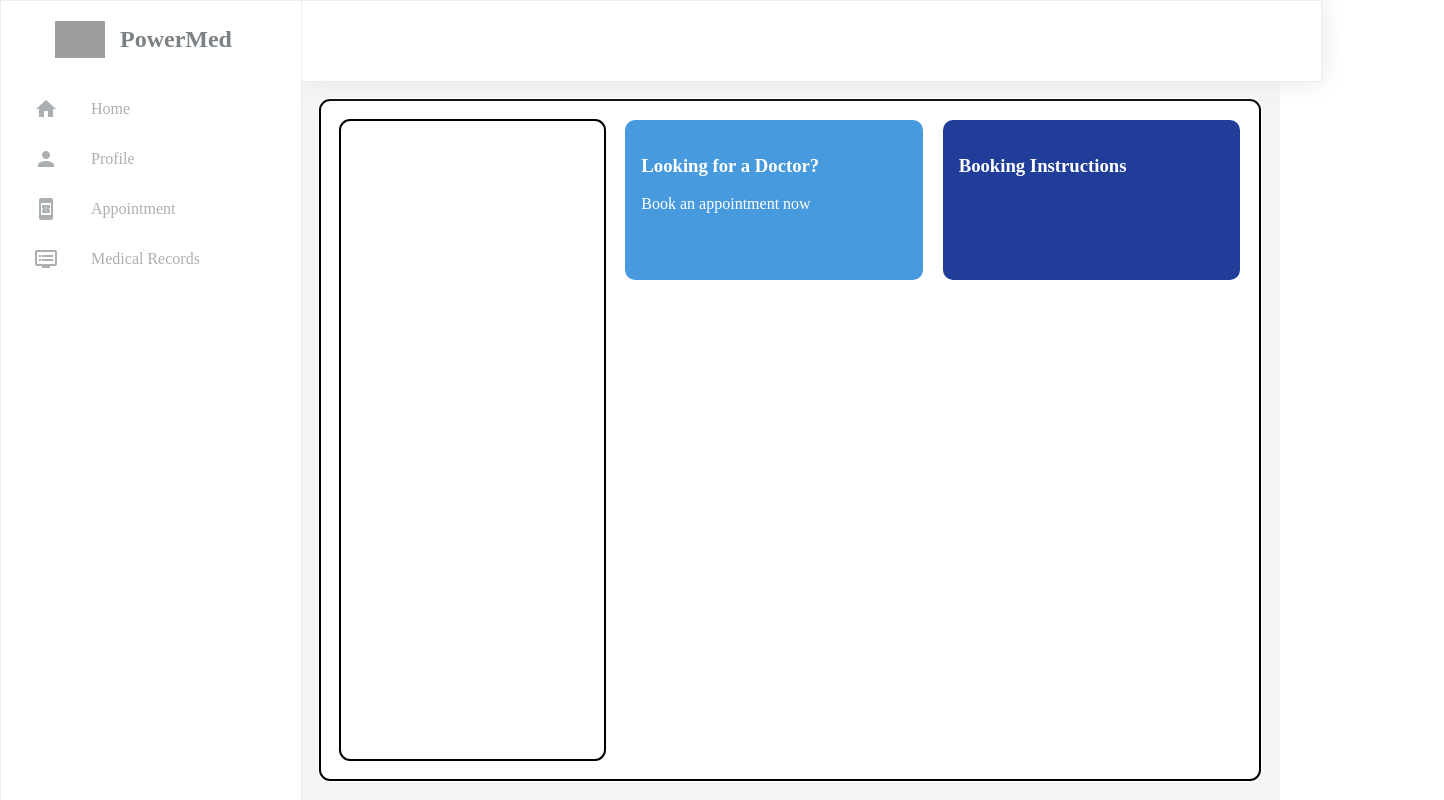
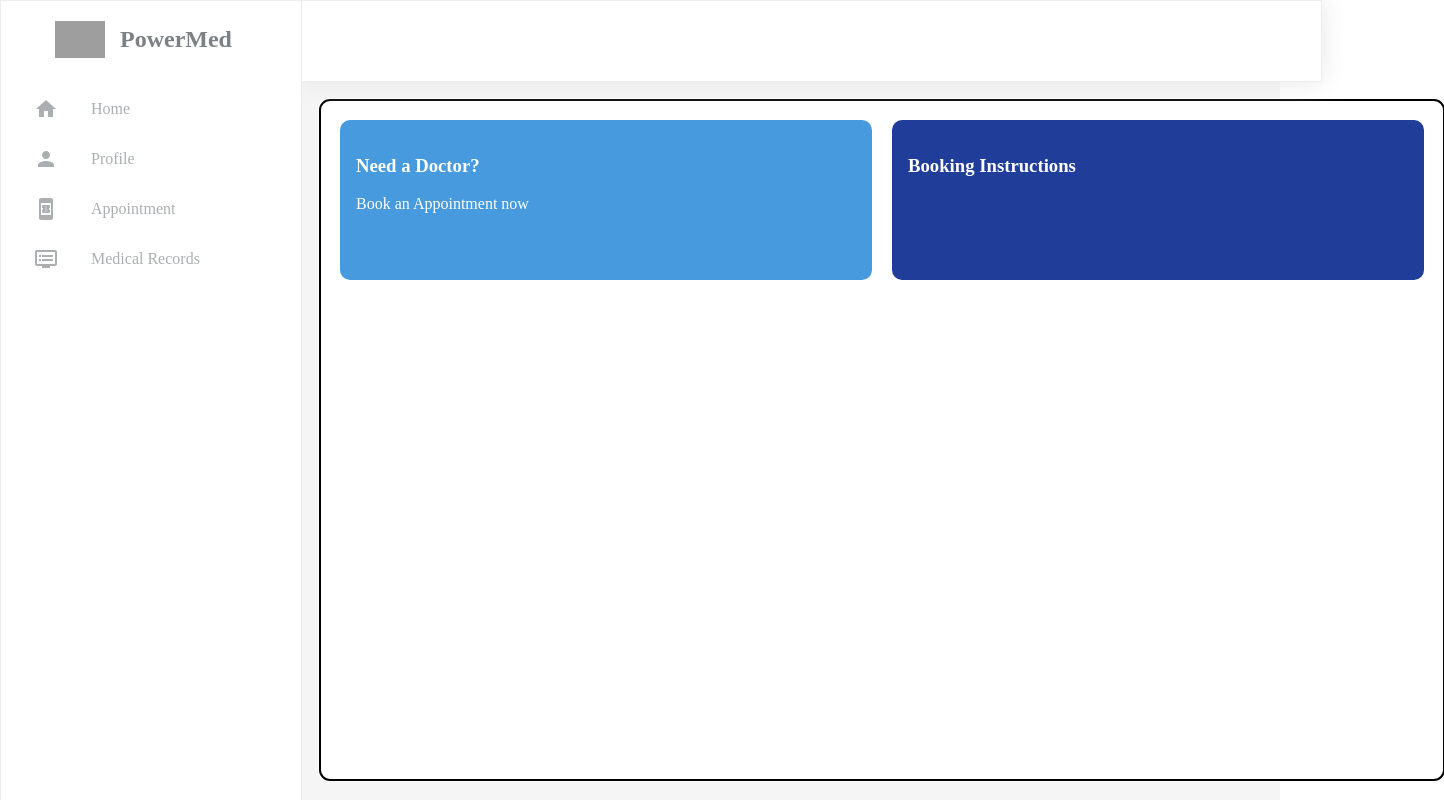
Before and after one commit to RheaRizz/Power_Pat_Girls, a React (Create React App) app in the folder patient-dashboard/: page / in a window 1280 px wide. Shown: the whole page, 1444 px wide, since content can reach past the window. Built offline with nearby package versions, Linux system fonts and the light colour scheme; grey boxes are pictures that could not be loaded.

Commit message:
patient-dashboard, home, user-profile (changes in layout)

```diff
--- a/patient-dashboard/package.json
+++ b/patient-dashboard/package.json
@@ -12,7 +12,7 @@
     "@testing-library/user-event": "^13.5.0",
     "react": "^18.2.0",
     "react-dom": "^18.2.0",
-    "react-scripts": "5.0.1",
+    "react-scripts": "^5.0.1",
     "web-vitals": "^2.1.4"
   },
   "scripts": {
--- a/patient-dashboard/src/App.js
+++ b/patient-dashboard/src/App.js
@@ -2,15 +2,15 @@
 import './App.css';
 import Header from './components/header/header';
 import Sidebar from './components/sidebar/sidebar'
-//import Home from './components/dashboard-home-page/home';
-import UserProfile from './components/user-profile/user-profile'; //<UserProfile />
+import Home from './components/dashboard-home-page/home';
+import UserProfile from './components/user-profile/user-profile';
 
 function App() {
   return (
     <div className='App'>
 			<Header />
 			<Sidebar />
-			<UserProfile />
+			<Home />
     </div>
   )
 }
--- a/patient-dashboard/src/components/dashboard-home-page/home.css
+++ b/patient-dashboard/src/components/dashboard-home-page/home.css
@@ -1,21 +1,50 @@
-.app-content-page {
+.patient-home-page {
   height: auto;
   width: 100%;
   background-color: white;
-  padding: 50px; /* Adjust the padding as needed */
+  padding: 20px; /* Adjust the padding as needed */
   margin: 20px;
   box-sizing: border-box; /* Include padding and border in the element's total width and height */
 	border-radius: 10px;
 	outline: auto;
 	margin-top: 100px;
 	margin-left: 320px;
+	display: flex;
+	flex-wrap: wrap;
 }
 
-.row-one {
-	background-color: greenyellow;
-	width: 30%;
-	border-radius: 10px;
-	padding: 16px;
-	font-family: 'Times New Roman', Times, serif;
-	cursor: pointer;
+.button-row {
+  display: flex;
 }
+
+.appointment-col,
+.booking-col {
+  flex: 1;
+  height: 20%;
+	width: 500px; /* temporary width  because the percentages are not working*/
+  cursor: pointer;
+  border-radius: 10px;
+  position: relative;
+  display: flex;
+  padding: 1rem;
+  color: white;
+  font-family: 'Times New Roman', Times, serif;
+  margin-bottom: 20px;
+}
+
+.appointment-col {
+  background-color: #479ade;
+  margin-right: 20px;
+}
+
+.appointment-col:hover {
+  background-color: #479adef6;
+}
+
+.booking-col {
+  background-color: rgb(32, 61, 153);
+}
+
+.booking-col:hover {
+  background-color: #203c99f5;
+}
--- a/patient-dashboard/src/components/dashboard-home-page/home.js
+++ b/patient-dashboard/src/components/dashboard-home-page/home.js
@@ -2,30 +2,24 @@ import React from "react";
 import './home.css'
 
 function Home() {
-    return(
-        <div className="app-content-page">
-					<div className="row-one">
-						<div className="col-one">
-							<section className="doctor">
-								<div className="text">
-									<h3>Need a Doctor?</h3>
-									<p>Book an appointment now</p>
-								</div>
-							</section>
-						</div>
-					</div>
-					<div className="row-two">
-						<h2 className="section-header">Explore</h2>
-					</div>
-					<div className="row-three">
-						<div className="col-two">
-							<section className="booking">
-								<h3>Booking Instructions</h3>
-							</section>
-						</div>
+  return (
+    <div className="patient-home-page">
+      {/* Row One */}
+      <div className="button-row">
+				<div className="appointment-col">
+					<div className="text-area">
+						<h3 className="title">Need a Doctor?</h3>
+						<p>Book an Appointment now</p>
 					</div>
 				</div>
-    );
-};
+				<div className="booking-col">
+					<div className="text-area">
+						<h3 className="title">Booking Instructions</h3>
+					</div>
+				</div>
+			</div>
+    </div>
+  );
+}
 
 export default Home;
--- a/patient-dashboard/src/components/sidebar/sidebar.css
+++ b/patient-dashboard/src/components/sidebar/sidebar.css
@@ -13,6 +13,7 @@
   display: flex;
   justify-content: center;
   align-items: center;
+  cursor: pointer;
 }
 
 .logo img {
--- a/patient-dashboard/src/components/user-profile/user-profile.css
+++ b/patient-dashboard/src/components/user-profile/user-profile.css
@@ -2,46 +2,37 @@
   height: auto;
   width: 100%;
   background-color: white;
-  padding: 20px; /* Adjust the padding as needed */
-  margin: 20px;
-  box-sizing: border-box; /* Include padding and border in the element's total width and height */
-	border-radius: 10px;
-	outline: auto;
-	margin-top: 100px;
-	margin-left: 320px;
-	display: flex;
-	flex-wrap: wrap;
+  display: flex;
+  flex-wrap: wrap; /* Allow items to wrap to the next line on small screens */
+  justify-content: space-around;
 }
 
-.user-container {
-	flex: 1;
-	height: 100%;
-	width: 50%;
-	outline: auto;
-	margin-right: 20px;
-	border-radius: 10px;
+.profile-column {
+  flex: 1; /* Adjust the width of the profile column */
 }
 
-.appointment-container,
-.booking-container {
-	flex: 1;
-	height: 20%;
-	width: 50%;
-	cursor: pointer;
-	border-radius: 10px;
-	position: relative;
-	display: flex;
-	justify-content: space-between;
-	padding: 1rem;
-	color: white;
-	font-family: 'Times New Roman', Times, serif;
+.information-column {
+  flex: 2; /* Adjust the width of the information column */
+  display: flex;
+  flex-direction: column;
 }
 
-.appointment-container {
-	margin-right: 20px;
-	background-color: rgb(71, 154, 222);
+.general-info-row,
+.appointment-row {
+  flex: 1; /* Adjust the height of the rows */
+  border: 1px solid #ccc; /* Add borders for visualization */
 }
 
-.booking-container {
-	background-color: rgb(32, 61, 153);
+/* Media query for small screens */
+@media (max-width: 768px) {
+  .user-profile {
+    flex-direction: column; /* Stack items vertically on small screens */
+  }
+
+  .profile-column,
+  .information-column,
+  .general-info-row,
+  .appointment-row {
+    width: 100%; /* Make items take full width on small screens */
+  }
 }
--- a/patient-dashboard/src/components/user-profile/user-profile.js
+++ b/patient-dashboard/src/components/user-profile/user-profile.js
@@ -3,36 +3,13 @@ import './user-profile.css'
 
 function UserProfile() {
   return (
-    <div className='user-profile'>
-      <div className='user-container'>
-        <div className='icon'></div>
-        <div className='name'></div>
-        <div className='gender'></div>
-        <div className='age'></div>
-        <div className='height'></div>
-        <div className='weight'></div>
+    <div className="user-profile">
+      <div className="profile-column">
+        <div className=''></div>
       </div>
-      <div className='appointment-container'>
-        <div className='row'>
-          <div className='col'>
-            <div className='text-area'>
-              <h3 class='Title1'>Looking for a Doctor?</h3>
-              <p>Book an appointment now</p>
-            </div>
-          </div>
-        </div>
-      </div>
-      <div className='booking-container'>
-        <div className='row'>
-          <div className='col'>
-            <div className='text-area'>
-              <h3 class='Title1'>Booking Instructions</h3>
-            </div>
-          </div>
-        </div>
-      </div>
-      <div className='container'>
-
+      <div className="information-column">
+        <div className='general-info-row'></div>
+        <div className='appointment-row'></div>
       </div>
     </div>
   );
```
Also changed, not shown: 1 other file (tests, documents, lock files or other folders).
